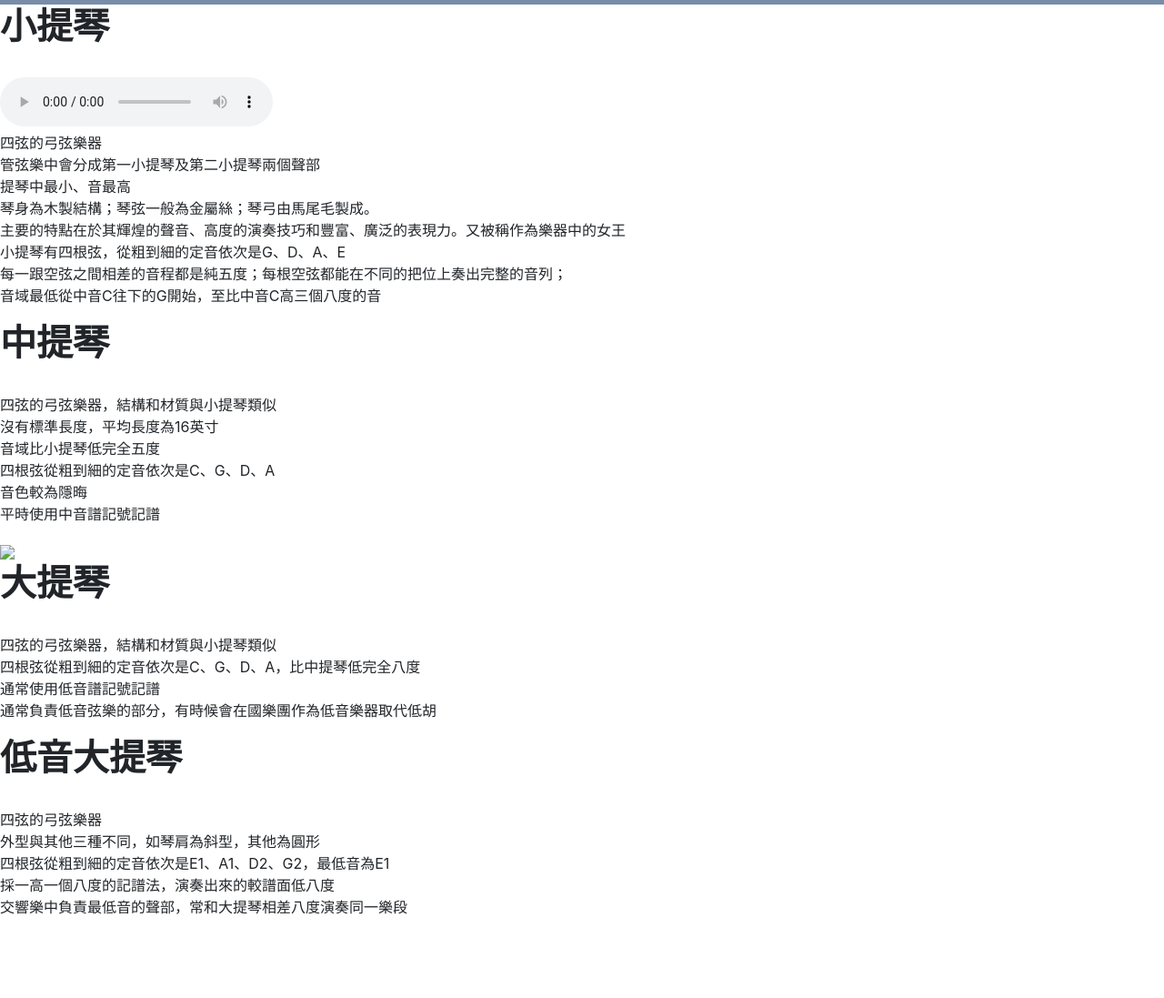
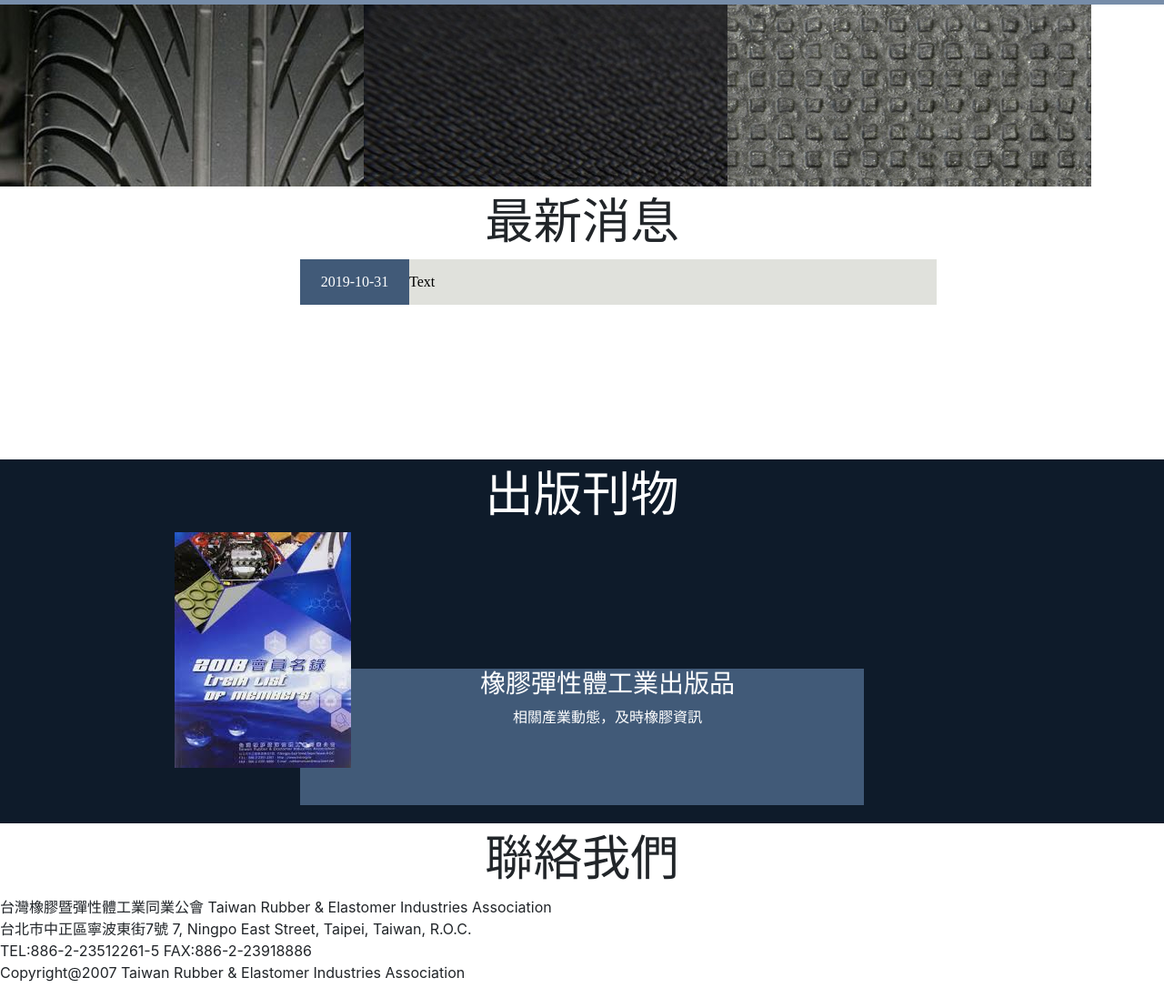
Before and after one commit to doris0921/RAwebsite, a plain HTML site: page index.html in a window 1280 px wide. Shown: the part 160-1257 px from the top of the page at 91% size. Before the commit the page ends 1185 px from the top, so only its background shows below. Drawn offline with nearby package versions, Linux system fonts and the light colour scheme.

Commit message:
11/22 done

```diff
--- a/includes/css/index.css
+++ b/includes/css/index.css
@@ -1,6 +1,3 @@
-.titleBar{
-	top:0px;
-}
 body{
 	margin: 0 auto;
 
@@ -20,12 +17,15 @@ li{list-style: none;}
 
 .navbar-custom {
 	background-color: #778da9;
+	position: relative;
+	margin:0 auto;
 }
 
 .navbar-custom .nav-item .nav-link{
 	color: #fff;
 	font-size: 16pt;
 	font-family: Microsoft JhengHei;
+	margin:0 auto;
 }
 
 .title #title{
@@ -57,3 +57,91 @@ li{list-style: none;}
 	margin-top: 55px;
 	float: right;
 }
+
+.rubber{
+	width: 400px;
+	height: 200px;
+	overflow: hidden;
+	float: left;
+}
+.rubber3{
+	width: 400px;
+	height: 200px;
+	overflow: hidden;
+}
+
+#rubber img{
+	height: 500px;
+	margin-top:-10px ;
+
+}
+
+#date{
+	width: 120px;
+	height:50px;
+	background-color: #415A78;
+	color: #fff;
+	font-size:12pt;
+	font-family: Microsoft JhengHei;
+	float: left;
+	text-align: center;
+	line-height: 50px;
+}
+
+#context{
+	width: 700px;
+	height: 50px;
+	background-color: #E0E1DC;
+	color: #000000;
+	font-size:12pt;
+	font-family: Microsoft JhengHei;
+	text-align: left;
+	line-height: 50px;
+}
+
+.new_context{
+	width:620px ;
+	height: 150px;
+	margin: 0px auto;
+}
+
+#news{
+	width: 100%;
+	height: 300px;
+
+}
+.context_title{
+	text-align: center;
+	font-size:40pt;
+	font-family: Microsoft JhengHei;
+}
+#publish{
+	width: 100%;
+	height: 400px;
+	background-color: #0e1b2a;
+}
+
+#publish .context_title,#publish div h3,#publish div p{
+	color: #fff;
+	font-family: Microsoft JhengHei;
+}
+
+#publish img{
+	margin-left: 15%;
+	float: left;
+}
+
+#publish_intro{
+	width:620px ;
+	height: 150px;
+	margin: 0px auto;
+	background-color: #415A78;
+}
+#publish div h3,#publish div p{
+text-align: center;
+}
+
+#publish div h3{
+	margin-top: 150px;
+}
+}
--- a/index.html
+++ b/index.html
@@ -48,47 +48,39 @@
                     <li class="nav-item">
                         <a class="nav-link" href="#">廠商管理</a>
                     </li>
-                    </ul>
+                </ul>
                 </div>
-                  </nav>
-                  <div class="td"><h1><strong>小提琴</strong></h1><br>
-					<audio  controls><source src="includes/sounds/violin.mp3" type="audio/mpeg"></audio>
-					<p>四弦的弓弦樂器<br>
-					管弦樂中會分成第一小提琴及第二小提琴兩個聲部<br>
-					提琴中最小、音最高<br>
-					琴身為木製結構；琴弦一般為金屬絲；琴弓由馬尾毛製成。<br>
-					主要的特點在於其輝煌的聲音、高度的演奏技巧和豐富、廣泛的表現力。又被稱作為樂器中的女王<br>
-					小提琴有四根弦，從粗到細的定音依次是G、D、A、E<br>
-					每一跟空弦之間相差的音程都是純五度；每根空弦都能在不同的把位上奏出完整的音列；<br>
-					音域最低從中音C往下的G開始，至比中音C高三個八度的音
-
-				</p></div>
+                </nav>
+                <div class="rubber">
+                      <img src="includes/images/rubber1.jpg">
+                </div>
+                <div class="rubber">
+                        <img src="includes/images/rubber2.jpg">
+                  </div>
+                  <div class="rubber3">
+                        <img src="includes/images/rubber3.jpg">
+                  </div>
 			</div>
-			<div id="vola" class="tr">
-				<div class="td"><h1><strong>中提琴</strong></h1><br>
-					<p>四弦的弓弦樂器，結構和材質與小提琴類似<br>
-					沒有標準長度，平均長度為16英寸<br>
-					音域比小提琴低完全五度<br>
-					四根弦從粗到細的定音依次是C、G、D、A<br>
-					音色較為隱晦<br>
-					平時使用中音譜記號記譜</p></div>
+			<div id="news">
+                <div class="context_title">最新消息</div>
+                <div class="new_context">
+                    <div id="date">2019-10-31</div>
+                    <div id="context">Text</div>
+                </div>
 			</div>
-			<div id="cello" class="tr">
-				<div class="td"><img src="includes/images/l-cello.png"></div>
-				<div class="td"><h1><strong>大提琴</strong></h1><br>
-					<p>四弦的弓弦樂器，結構和材質與小提琴類似<br>
-					四根弦從粗到細的定音依次是C、G、D、A，比中提琴低完全八度<br>
-					通常使用低音譜記號記譜<br>
-					通常負責低音弦樂的部分，有時候會在國樂團作為低音樂器取代低胡</p></div>
-			</div>
-			<div id="doublebass" class="tr">
-				<div class="td"><h1><strong>低音大提琴</strong></h1><br>
-					<p>四弦的弓弦樂器<br>
-					外型與其他三種不同，如琴肩為斜型，其他為圓形<br>
-					四根弦從粗到細的定音依次是E1、A1、D2、G2，最低音為E1<br>
-					採一高一個八度的記譜法，演奏出來的較譜面低八度<br>
-					交響樂中負責最低音的聲部，常和大提琴相差八度演奏同一樂段</p></div>
-			</div>
-		</div>
+			<div id="publish">
+                <div class="context_title">出版刊物</div>
+                <img src="includes/images/publush.jpg">
+                <div id="publish_intro"><h3>橡膠彈性體工業出版品</h3>
+                    <p>相關產業動態，及時橡膠資訊</p>
+                </div>
+            </div>
+            <div id="contact">
+                    <div class="context_title">聯絡我們</div>
+                    <div><p>台灣橡膠暨彈性體工業同業公會  Taiwan Rubber & Elastomer Industries Association<br/>
+                            台北市中正區寧波東街7號  7, Ningpo East Street, Taipei, Taiwan, R.O.C.<br/>
+                            TEL:886-2-23512261-5 FAX:886-2-23918886 <br/>
+                            Copyright@2007 Taiwan Rubber & Elastomer Industries Association</p></div>
+            </div>
     </body>
 </html>
```
Also changed, not shown: includes/images/mail_icon.png (renamed from includes/images/下載.png), includes/images/publush.jpg (renamed from includes/images/下載.jpg), includes/images/rubber1.jpg (renamed from includes/images/72a24244-9e8e-443f-a9aa-a5072d8cd015.jpg), includes/images/rubber2.jpg (renamed from includes/images/qh55r5un34br.jpg), includes/images/rubber3.jpg (renamed from includes/images/TexturesCom_TactilePaving0016_2_S.jpg).
